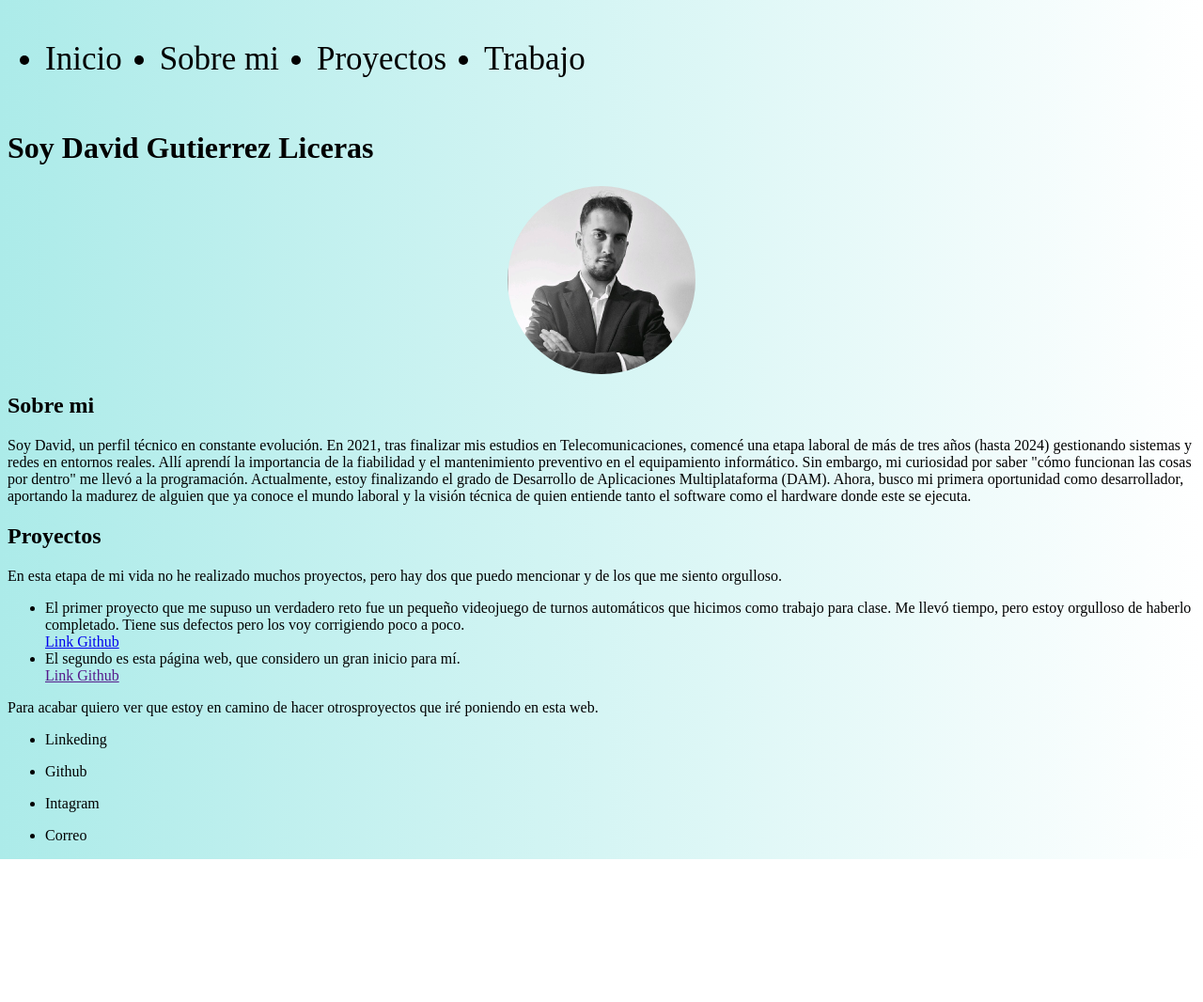
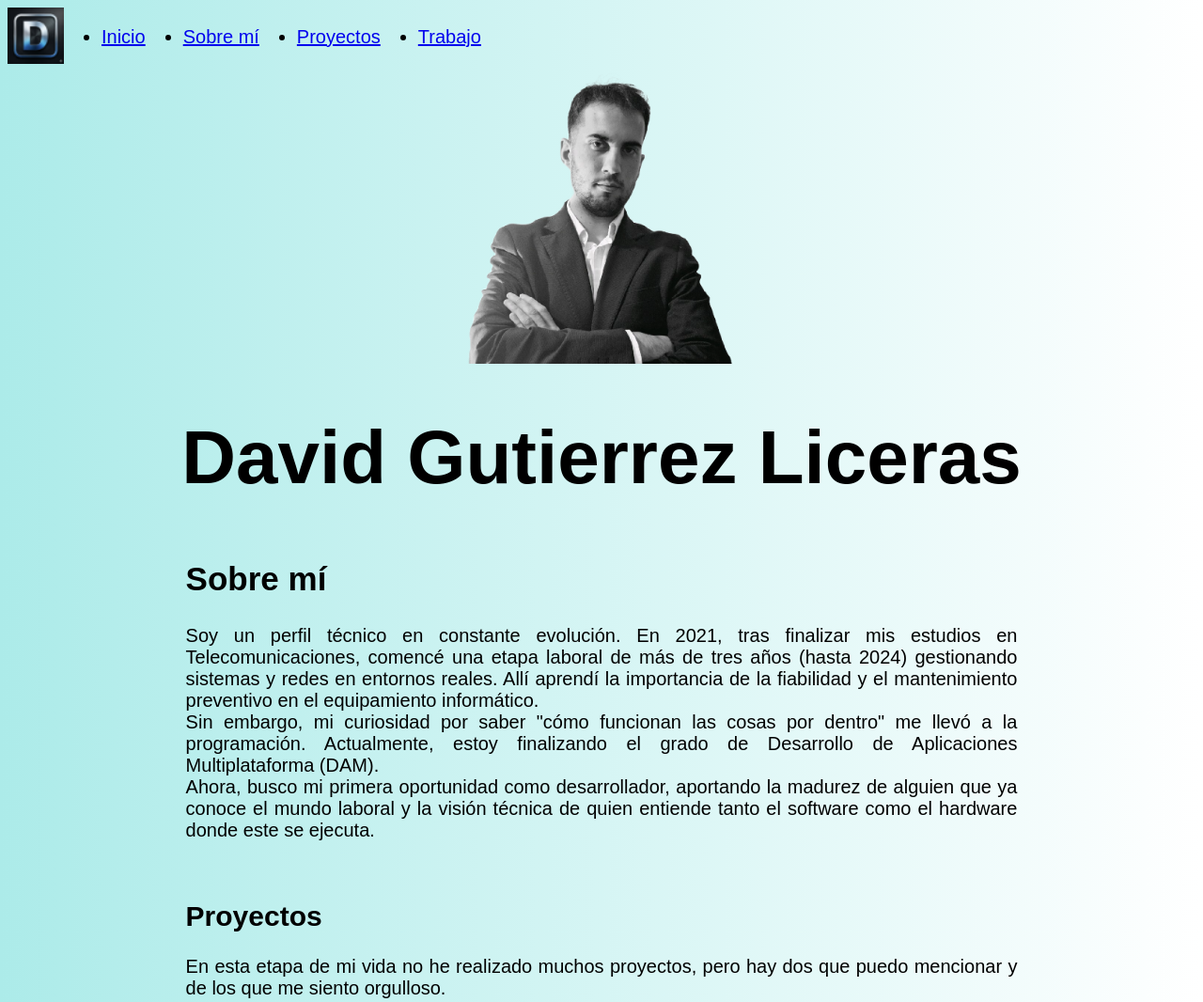
Before and after one commit to dav1ch1n/Portfolio, a plain HTML site: page index.html in a window 1280 px wide. Shown: the top 1066 px of the page at 94% size. Before the commit the page ends 914 px from the top, so only its background shows below. Drawn offline with Linux system fonts and the light colour scheme.

Commit message:
Avance 12-12-25

```diff
--- a/index.html
+++ b/index.html
@@ -1,5 +1,5 @@
 <!DOCTYPE html>
-<html lang="en">
+<html lang="es">
 
 <head>
     <meta charset="UTF-8">
@@ -13,67 +13,72 @@
     <title>David Gutierrez Liceras</title>
 </head>
 
-<body>
-    <header>
-        <nav class="indice">
+<body class="cuerpo">
+    <header class="indice">
+        <img class="icono" src="./favicon.ico" alt="lista">
+        <nav class="nav-indice">
             <ul>
-                <li>Inicio</li>
+                <li><a href="#">Inicio</a></li>
             </ul>
             <ul>
-                <li>Sobre mi</li>
+                <li><a href="#sobre-mi">Sobre mí</a></li>
             </ul>
             <ul>
-                <li>Proyectos</li>
+                <li><a href="#proyecto">Proyectos</a></li>
             </ul>
             <ul>
-                <li>Trabajo</li>
+                <li><a href="#trabajo">Trabajo</a></li>
             </ul>
         </nav>
+        <img class="menu" src="./icono.png" alt="lista">
     </header>
     <main>
-        <p>
-        <h1 id="titulo">Soy David Gutierrez Liceras</h1>
-        <img id="foto-perfil" src="./fotoPerfil.jpg" alt="Foto de David Gutierrez Liceras">
-        </p>
+        <div class="presentacion">
+            <img id="foto-perfil" src="./Foto.png" alt="Foto de David Gutierrez Liceras">
+            <h1 id="titulo">David Gutierrez Liceras</h1>
+        </div>
         <section class="contenido">
-            <h2 id="sobre-mi">Sobre mi</h2>
-            <p id="texto-presentacion">
-                Soy David, un perfil técnico en constante evolución. En 2021, tras finalizar mis estudios en
+            <h2 id="sobre-mi">Sobre mí</h2>
+            <article id="texto-presentacion">
+                Soy un perfil técnico en constante evolución. En 2021, tras finalizar mis estudios en
                 Telecomunicaciones, comencé una etapa laboral de más de tres años (hasta 2024) gestionando sistemas y
                 redes en entornos reales. Allí aprendí la importancia de la fiabilidad y el mantenimiento preventivo en
                 el equipamiento informático.
-
+                <br>
                 Sin embargo, mi curiosidad por saber "cómo funcionan las cosas por dentro" me llevó a la programación.
                 Actualmente, estoy finalizando el grado de Desarrollo de Aplicaciones Multiplataforma (DAM).
-
+                <br>
                 Ahora, busco mi primera oportunidad como desarrollador, aportando la madurez de alguien que ya conoce el
                 mundo laboral y la visión técnica de quien entiende tanto el software como el hardware donde este se
                 ejecuta.
-            </p>
+            </article>
         </section>
         <section class="proyectos">
-            <h2 id="proyectos">Proyectos</h2>
-            <p>
+            <h2 id="proyecto">Proyectos</h2>
+            <article>
                 En esta etapa de mi vida no he realizado muchos proyectos, pero hay dos que puedo mencionar
                 y de los que me siento orgulloso.
-            </p>
+            </article>
             <ul>
                 <li>
                     El primer proyecto que me supuso un verdadero reto fue un pequeño videojuego de turnos automáticos
                     que hicimos como trabajo para clase. Me llevó tiempo, pero estoy orgulloso de haberlo completado.
                     Tiene sus defectos pero los voy corrigiendo poco a poco.
                     <br>
-                    <a href="https://github.com/dav1ch1n/ProyectoJuego.git">Link Github</a>
+                    Aquí dejo un link al <a href="https://github.com/dav1ch1n/ProyectoJuego.git">repositorio</a> de
+                    Github.
                 </li>
+                <br>
+                <br>
                 <li>
                     El segundo es esta página web, que considero un gran inicio para mí.
                     <br>
-                    <a href="">Link Github</a>
+                    Aquí dejo un link al <a href="https://github.com/dav1ch1n/Portfolio.git">repositorio</a> de Github.
                 </li>
             </ul>
-            <p>
+            <article>
                 Para acabar quiero ver que estoy en camino de hacer otrosproyectos que iré poniendo en esta web.
-            </p>
+            </article>
 
         </section>
     </main>
@@ -84,10 +89,10 @@
     <footer>
         <nav class="Pie-de-pagina">
             <ul>
-                <li>Linkeding</li>
+                <li><a href="https://www.linkedin.com/in/david-gutierrez-liceras-27b397337">Linkeding</a></li>
             </ul>
             <ul>
-                <li>Github</li>
+                <li><a href="https://github.com/dav1ch1n">Github</a></li>
             </ul>
             <ul>
                 <li>Intagram</li>
--- a/style.css
+++ b/style.css
@@ -1,25 +1,108 @@
-body{
-    background: linear-gradient(to right, rgb(172, 235, 233), rgb(255,255,255));
+:root {
+    --font-family: Arial, Helvetica, sans-serif;
+    --color-link: black;
 }
-#foto-perfil{
-    display: block;
+
+body {
+    background: linear-gradient(to right, rgb(172, 235, 233), rgb(255, 255, 255));
+}
+
+
+
+/* Header */
+header {
+    display: flex;
+}
+
+.icono {
+    display: flex;
+    width: 60px;
+    height: 60px;
+}
+
+.menu {
+    display: none;
+    width: 60px;
+    height: 60px;
+}
+
+.nav-indice {
+    display: flex;
+    font-family: var(--font-family);
+    padding: 0;
+    justify-content: space-evenly;
+    align-content: left;
+    flex-wrap: wrap;
+    font-size: 20px;
+}
+
+/* Main*/
+#foto-perfil {
+    display: flex;
     margin-left: auto;
     margin-right: auto;
-    width: 200px;
-    border-radius: 50%;
+    width: 25%;
 }
-.indice{
+
+#titulo {
     display: flex;
-    style: none;
-    padding: 0;
-    margin: 0;
-    justify-content: left;
+    justify-content: center;
+    align-content: center;
+    text-align: center;
+    font-family: var(--font-family);
+    font-size: 80px;
+    color: rgb(0, 0, 0);
+}
+
+.contenido {
+    text-align: justify;
+    font-family: var(--font-family);
+    margin-left: 15%;
+    margin-right: 15%;
+    margin-top: 5%;
+    margin-bottom: 5%;
+    font-size: 20px;
+}
+
+#sobre-mi {
+    text-align: left;
     font-size: 35px;
 }
-.titulo{
-    text-align: center;
-    font-family: 'Arial Black', Gadget, sans-serif;
-    font-size: 80px;
-    color: rgb(0, 0, 0);
-    margin-top: 0%;
+
+a[href="https://github.com/dav1ch1n/ProyectoJuego.git"] {
+    color: var(--color-link);
 }
+
+a[href="https://github.com/dav1ch1n/Portfolio.git"] {
+    color: var(--color-link);
+}
+
+.proyectos {
+    text-align: justify;
+    font-family: var(--font-family);
+    margin-left: 15%;
+    margin-right: 15%;
+    margin-top: 5%;
+    margin-bottom: 5%;
+    font-size: 20px;
+
+}
+
+@media screen and (max-width: 600px) {
+    body {
+        background: rgb(118, 215, 163);
+    }
+
+    .icono {
+        display: none;
+    }
+
+    .nav-indice {
+        display: none;
+    }
+
+    .menu {
+        display: block;
+        align-content: left;
+    }
+}
```
Also changed, not shown: Foto.png (added), fotoPerfil.jpg (deleted), icono.png (added).
